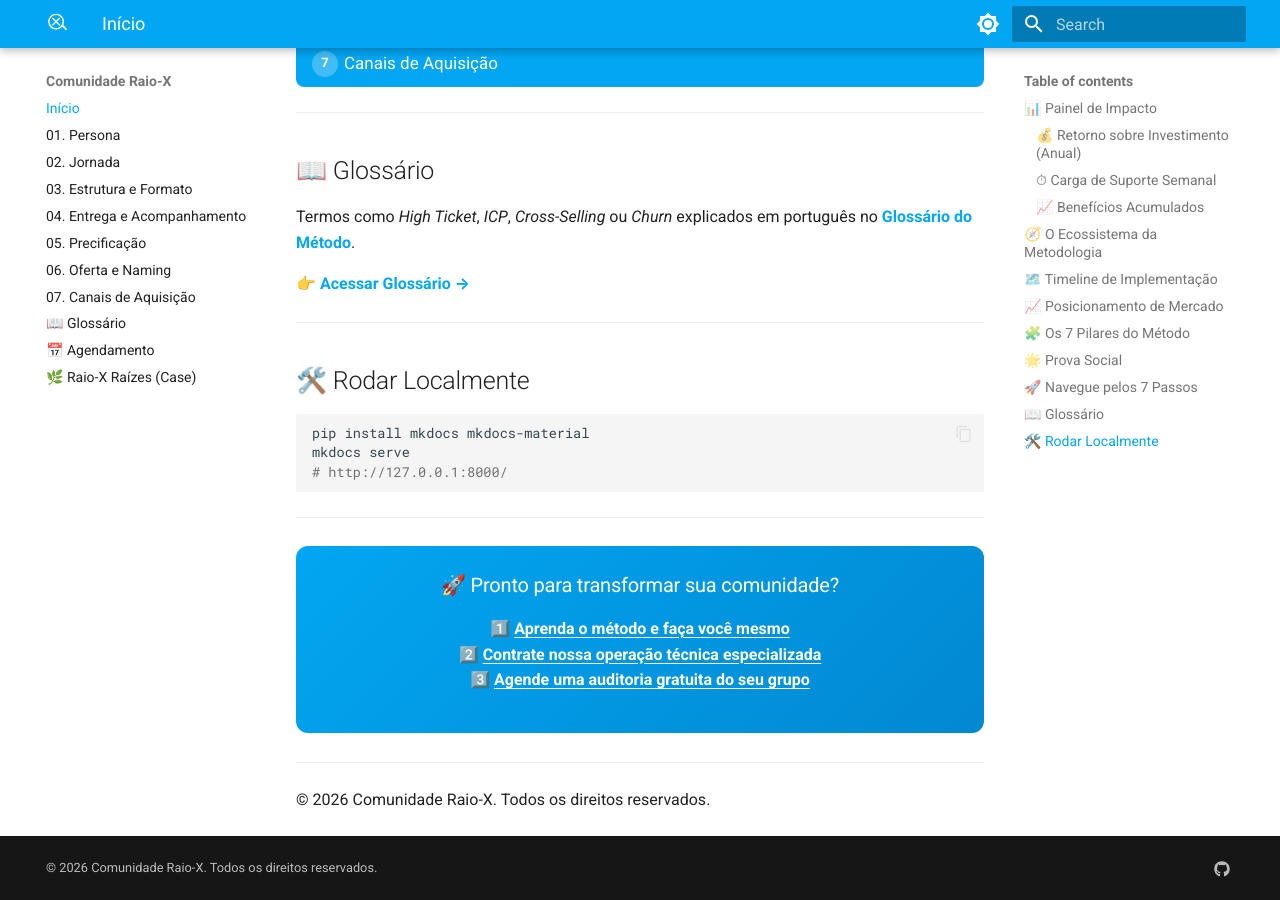
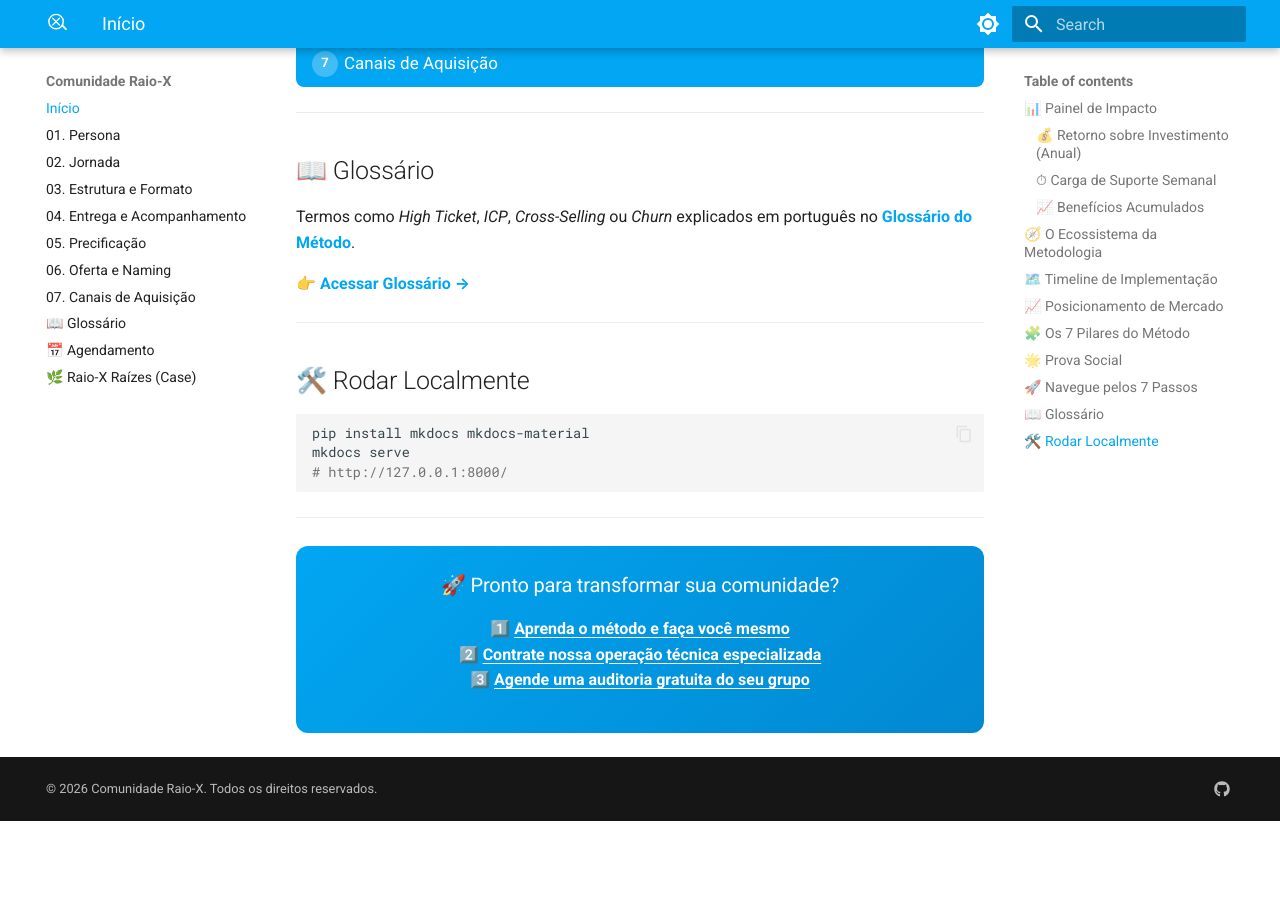
Before and after one commit to takwaratec/Mentoria_Comunidades_RaioX, an MkDocs documentation site: the page built from docs/index.md, in a window 1280 px wide and 900 px high, scrolled down 7077 px. Built offline with MkDocs 1.6.1 and Material for MkDocs 9.7.7, drawn with Linux system fonts in a browser that asks for light colours; after the commit the page ends 7898 px from its top, so only the background shows below that.

Commit message:
fix: remove copyright duplicado

```diff
--- a/docs/index.md
+++ b/docs/index.md
@@ -334,6 +334,3 @@ mkdocs serve
     <strong>2️⃣</strong> <a href="https://takwaratec.github.io/Mentoria_Comunidades_RaioX/05_PRECIFICACAO/PASSO_05_Precificacao.html">Contrate nossa operação técnica especializada</a><br>
     <strong>3️⃣</strong> <a href="https://takwaratec.github.io/Mentoria_Comunidades_RaioX/AGENDAMENTO.html">Agende uma auditoria gratuita do seu grupo</a></p>
 </div>
-
----
-&copy; 2026 Comunidade Raio-X. Todos os direitos reservados.
```
